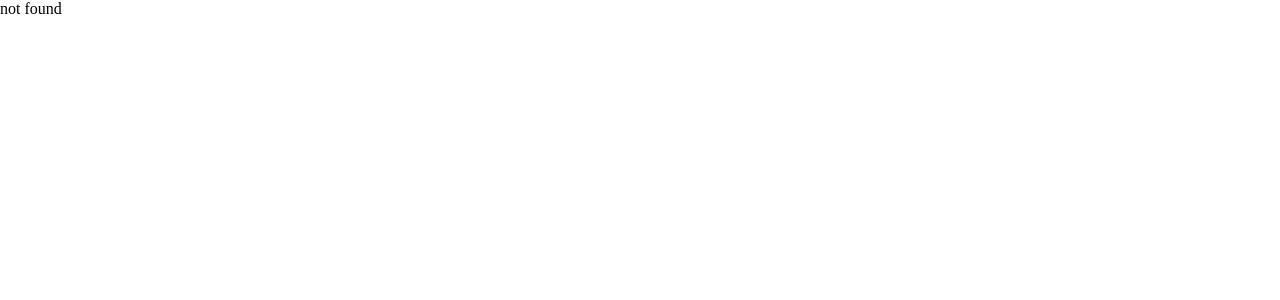
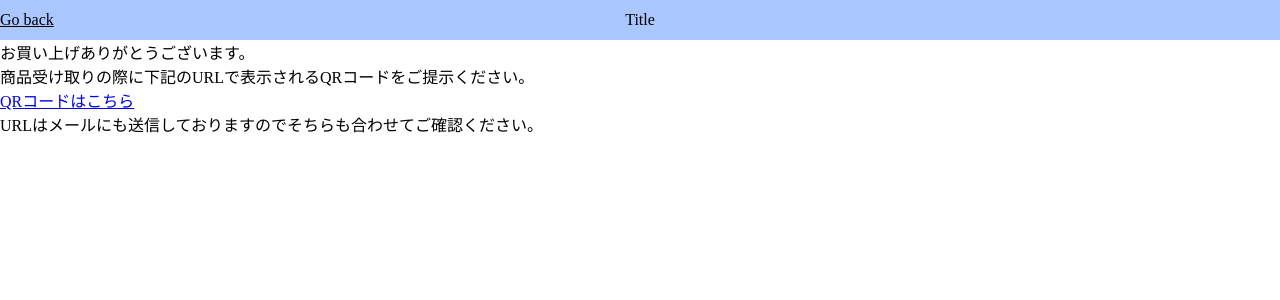
Before and after one commit to hey-intern-2022-coffee/STORES-front, a Vue app: page /completeCheckout in a window 1280 px wide. Shown: the top 300 px of the page. Built offline with nearby package versions, Linux system fonts and the light colour scheme.

Commit message:
ADD: url発行->QR Code

```diff
--- a/package.json
+++ b/package.json
@@ -5,6 +5,7 @@
   "type": "module",
   "scripts": {
     "dev": "vite",
+    "dev:host": "vite --host 0.0.0.0",
     "build": "vue-tsc --noEmit && vite build",
     "preview": "vite preview",
     "gen-api": "node ./scripts/gen-aspida.cjs",
--- a/src/components/GoodsCardForCheckoutForm.vue
+++ b/src/components/GoodsCardForCheckoutForm.vue
@@ -11,7 +11,6 @@ const props = defineProps({
 </script>
 
 <template>
-  <!-- <div>{{ item }}</div> -->
   <div>
     <el-card :body-style="{ padding: '0px', width: '100%' }" class="el-card">
       <div class="card-content">
--- a/src/components/QR.vue
+++ b/src/components/QR.vue
@@ -1,14 +1,14 @@
 <script setup lang="ts">
-import { ref } from "vue";
-import QRCode from "qrcode";
+import { ref } from 'vue'
+import QRCode from 'qrcode'
 
 const props = defineProps<{
-  url: { type: string; default: "https://hey-intern-2022.b/?id=019283102938" };
-}>();
-const qrcodeSrc = ref("");
+  url: String
+}>()
+const qrcodeSrc = ref('')
 QRCode.toDataURL(props.url, function (err: any, url: string) {
-  qrcodeSrc.value = url;
-});
+  qrcodeSrc.value = url
+})
 </script>
 
 <template>
--- a/src/modules/constant.ts
+++ b/src/modules/constant.ts
@@ -45,3 +45,19 @@ export const checkoutInfosEnum = {
   phoneNumber: 'phoneNumber',
   email: 'email'
 } as const
+
+export const QR_CODE_VIEW_TEXT_IN_ONLINE_STORE = {
+  annotation: {
+    top: '商品受け取りの際に下記のQRコードをご提示ください。',
+    bottom:
+      '本ページのURLはメールにも送信しておりますのでそちらも合わせてご確認ください。'
+  }
+}
+export const COMPLETE_CHECKOUT_VIEW_TEXT_IN_ONLINE_STORE = {
+  thanks: 'お買い上げありがとうございます。',
+  annotation: {
+    top: '商品受け取りの際に下記のURLで表示されるQRコードをご提示ください。',
+    bottom:
+      'URLはメールにも送信しておりますのでそちらも合わせてご確認ください。'
+  }
+}
--- a/src/modules/onlineShop/checkout/viewModels/index.ts
+++ b/src/modules/onlineShop/checkout/viewModels/index.ts
@@ -53,7 +53,8 @@ export const useCheckout = () => {
     if (!isAllowedToCheckout.value) return
 
     // TODO: post request
-    router.push({ name: 'qrCodeView' })
+    // router.push({ name: 'qrCodeView' })
+    router.push({ name: 'completeCheckoutView' })
   }
 
   return {
--- /dev/null
+++ b/src/pages/onlineShop/completeCheckoutView.vue
@@ -0,0 +1,21 @@
+<script setup lang="ts">
+import { ref } from 'vue'
+import { COMPLETE_CHECKOUT_VIEW_TEXT_IN_ONLINE_STORE } from '../../modules/constant.js'
+const localhostQrUrl = ref('http://192.168.0.113:5173/qr?id=019283102938')
+</script>
+<template>
+  <div>
+    <div>
+      {{ COMPLETE_CHECKOUT_VIEW_TEXT_IN_ONLINE_STORE.thanks }}
+    </div>
+    <div>
+      {{ COMPLETE_CHECKOUT_VIEW_TEXT_IN_ONLINE_STORE.annotation.top }}
+    </div>
+
+    <a :href="localhostQrUrl">QRコードはこちら</a>
+    <div>
+      {{ COMPLETE_CHECKOUT_VIEW_TEXT_IN_ONLINE_STORE.annotation.bottom }}
+    </div>
+  </div>
+</template>
+<style scoped></style>
--- a/src/pages/onlineShop/qrCodeView.vue
+++ b/src/pages/onlineShop/qrCodeView.vue
@@ -1,5 +1,35 @@
-<script setup lang="ts"></script>
+<script setup lang="ts">
+import { computed, ref } from 'vue'
+import { useRoute } from 'vue-router'
+import QR from '../../components/QR.vue'
+import { QR_CODE_VIEW_TEXT_IN_ONLINE_STORE } from '../../modules/constant'
+
+const route = useRoute()
+const purchaseId = computed(() => route.query.id)
+const receiveUrl = ref(
+  `http://192.168.0.113:5173/register/online/confirmation?id=${purchaseId.value}`
+)
+</script>
 <template>
-  <div>qr code</div>
+  <div class="qr-page">
+    <h1>{{ QR_CODE_VIEW_TEXT_IN_ONLINE_STORE.annotation.top }}</h1>
+    <div class="qr-code">
+      <QR :url="receiveUrl" />
+    </div>
+    <div>{{ QR_CODE_VIEW_TEXT_IN_ONLINE_STORE.annotation.bottom }}</div>
+  </div>
 </template>
-<style scoped></style>
+<style scoped>
+.qr-page {
+  height: 80vh;
+  display: flex;
+  justify-content: center;
+  flex-direction: column;
+  align-items: center;
+  padding: 5%;
+}
+.qr-code {
+  display: flex;
+  justify-content: center;
+}
+</style>
--- a/src/router/index.ts
+++ b/src/router/index.ts
@@ -37,6 +37,14 @@ const routes: RouteRecordRaw[] = [
         component: () =>
           import(
             /* webpackChunkName: "online-shop" */ '@/pages/onlineShop/checkoutView.vue'
+          )
+      },
+      {
+        path: 'completeCheckout',
+        name: 'completeCheckoutView',
+        component: () =>
+          import(
+            /* webpackChunkName: "online-shop" */ '@/pages/onlineShop/completeCheckoutView.vue'
           )
       },
       {
```
